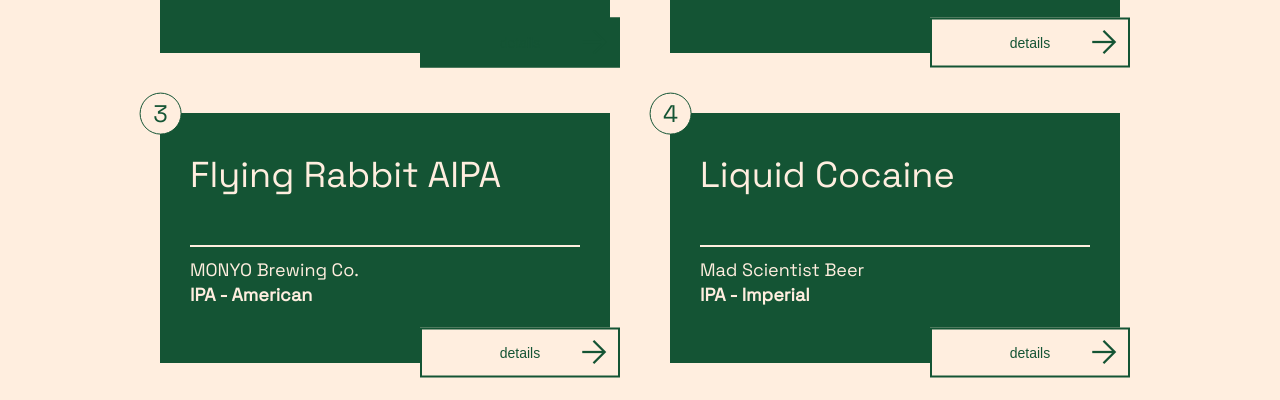
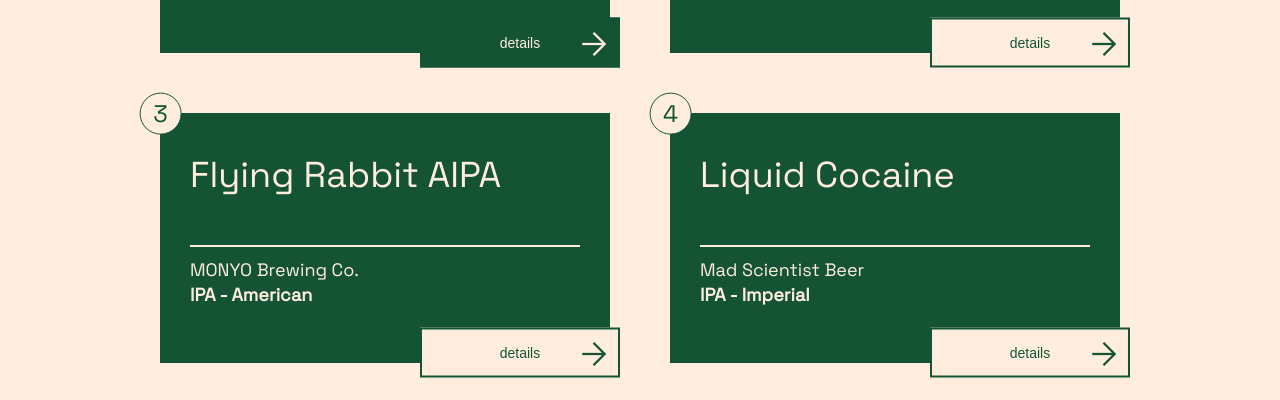
Before and after one commit to varga492/vizsgagyak2, a plain HTML site: page index.html in a window 1280 px wide. In both pictures the pointer is over the button 520 px from the left and 341 px from the top of the page. Shown: the part 299-699 px from the top of the page. Drawn offline with nearby package versions, Linux system fonts and the light colour scheme.

Commit message:
button fix

```diff
--- a/index.css
+++ b/index.css
@@ -107,14 +107,19 @@ button>span{
     display: block;
     position: absolute;
     width: 36px;
-    transform: translate(100%, -30%);
+    transform: translate(100%, -25%);
     color: #145434;
 }
 
 button:hover{
     background-color: #145434;
-    color: #145434;
+    color: #ffeedf;
 }
+
+button:hover >span{
+    color: #ffeedf;
+}
+
 
 .material-symbols-outlined {
   font-variation-settings:
```
